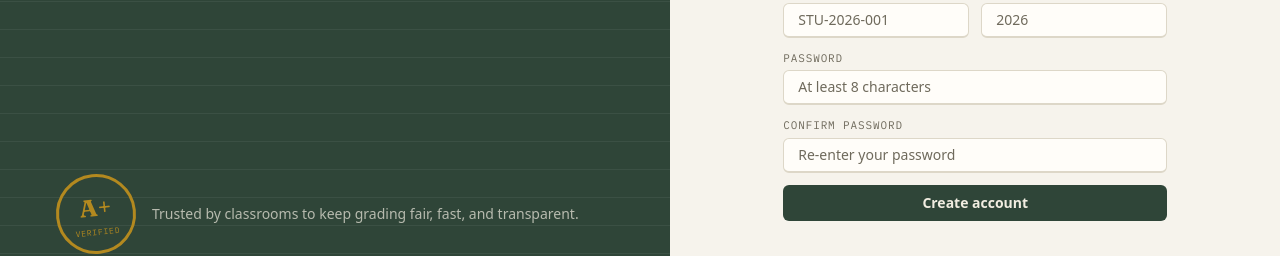
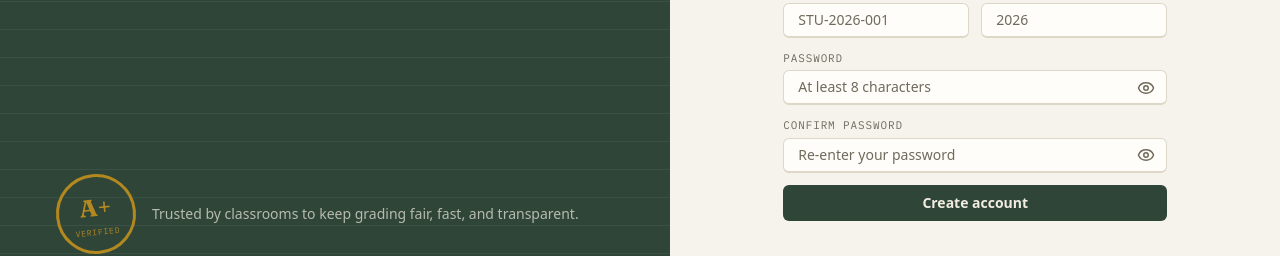
Before and after one commit to Romik86/SGM-System-frontend, a Next.js app: page /register in a window 1280 px wide. Shown: the part 490-746 px from the top of the page. Built offline with nearby package versions, Linux system fonts and the light colour scheme; no server answers.

Commit message:
feat: add show/hide password toggle on login and register forms

```diff
--- a/app/login/page.tsx
+++ b/app/login/page.tsx
@@ -19,9 +19,12 @@ import { login } from "../_lib/auth";
 import { ApiError } from "../_lib/config";
 import { LoaderOverlay } from "../_components/ui/Miniloader";
 import { getFriendlyAuthError } from "../_lib/error-messages";
+import { Eye, EyeOff } from "lucide-react";
+
 export default function LoginPage() {
   const router = useRouter();
   const [serverError, setServerError] = React.useState("");
+  const [showPassword, setShowPassword] = React.useState(false);
 
   const {
     register,
@@ -81,14 +84,24 @@ export default function LoginPage() {
           htmlFor="password"
           error={errors.password?.message}
         >
+          <div className="relative">
             <Input
               id="password"
-            type="password"
+              type={showPassword ? "text" : "password"}
               autoComplete="current-password"
               placeholder="••••••••"
               error={!!errors.password}
               {...register("password")}
             />
+            <button
+              type="button"
+              onClick={() => setShowPassword((prev) => !prev)}
+              className="absolute right-3 top-1/2 -translate-y-1/2 text-[var(--text-muted)] hover:text-[var(--accent)]"
+              tabIndex={-1}
+            >
+              {showPassword ? <EyeOff size={18} /> : <Eye size={18} />}
+            </button>
+          </div>
         </Field>
 
         <div className="flex justify-end">
--- a/app/register/page.tsx
+++ b/app/register/page.tsx
@@ -19,10 +19,13 @@ import { register as registerUser } from "../_lib/auth";
 import { ApiError } from "../_lib/config";
 import { LoaderOverlay } from "../_components/ui/Miniloader";
 import { getFriendlyAuthError } from "../_lib/error-messages";
+import { Eye, EyeOff } from "lucide-react";
 
 export default function RegisterPage() {
   const router = useRouter();
   const [serverError, setServerError] = React.useState("");
+  const [showPassword, setShowPassword] = React.useState(false);
+  const [showConfirmPassword, setShowConfirmPassword] = React.useState(false);
 
   const {
     register,
@@ -45,7 +48,9 @@ export default function RegisterPage() {
         ...rest,
         role: role === "teacher" ? 1 : 0,
       };
-      await registerUser(payload as unknown as Parameters<typeof registerUser>[0]);
+      await registerUser(
+        payload as unknown as Parameters<typeof registerUser>[0],
+      );
       router.push("/login?registered=1");
     } catch (err) {
       setServerError(getFriendlyAuthError(err, "register"));
@@ -175,14 +180,24 @@ export default function RegisterPage() {
           htmlFor="password"
           error={errors.password?.message}
         >
+          <div className="relative">
             <Input
               id="password"
-            type="password"
+              type={showPassword ? "text" : "password"}
               autoComplete="new-password"
               placeholder="At least 8 characters"
               error={!!errors.password}
               {...register("password")}
             />
+            <button
+              type="button"
+              onClick={() => setShowPassword((prev) => !prev)}
+              className="absolute right-3 top-1/2 -translate-y-1/2 text-[var(--text-muted)] hover:text-[var(--accent)]"
+              tabIndex={-1}
+            >
+              {showPassword ? <EyeOff size={18} /> : <Eye size={18} />}
+            </button>
+          </div>
         </Field>
 
         <Field
@@ -190,14 +205,24 @@ export default function RegisterPage() {
           htmlFor="confirm_password"
           error={errors.confirm_password?.message}
         >
+          <div className="relative">
             <Input
               id="confirm_password"
-            type="password"
+              type={showConfirmPassword ? "text" : "password"}
               autoComplete="new-password"
               placeholder="Re-enter your password"
               error={!!errors.confirm_password}
               {...register("confirm_password")}
             />
+            <button
+              type="button"
+              onClick={() => setShowConfirmPassword((prev) => !prev)}
+              className="absolute right-3 top-1/2 -translate-y-1/2 text-[var(--text-muted)] hover:text-[var(--accent)]"
+              tabIndex={-1}
+            >
+              {showConfirmPassword ? <EyeOff size={18} /> : <Eye size={18} />}
+            </button>
+          </div>
         </Field>
 
         <Button type="submit" loading={isSubmitting}>
```
Lines whose indentation alone changed are shown as unchanged.
